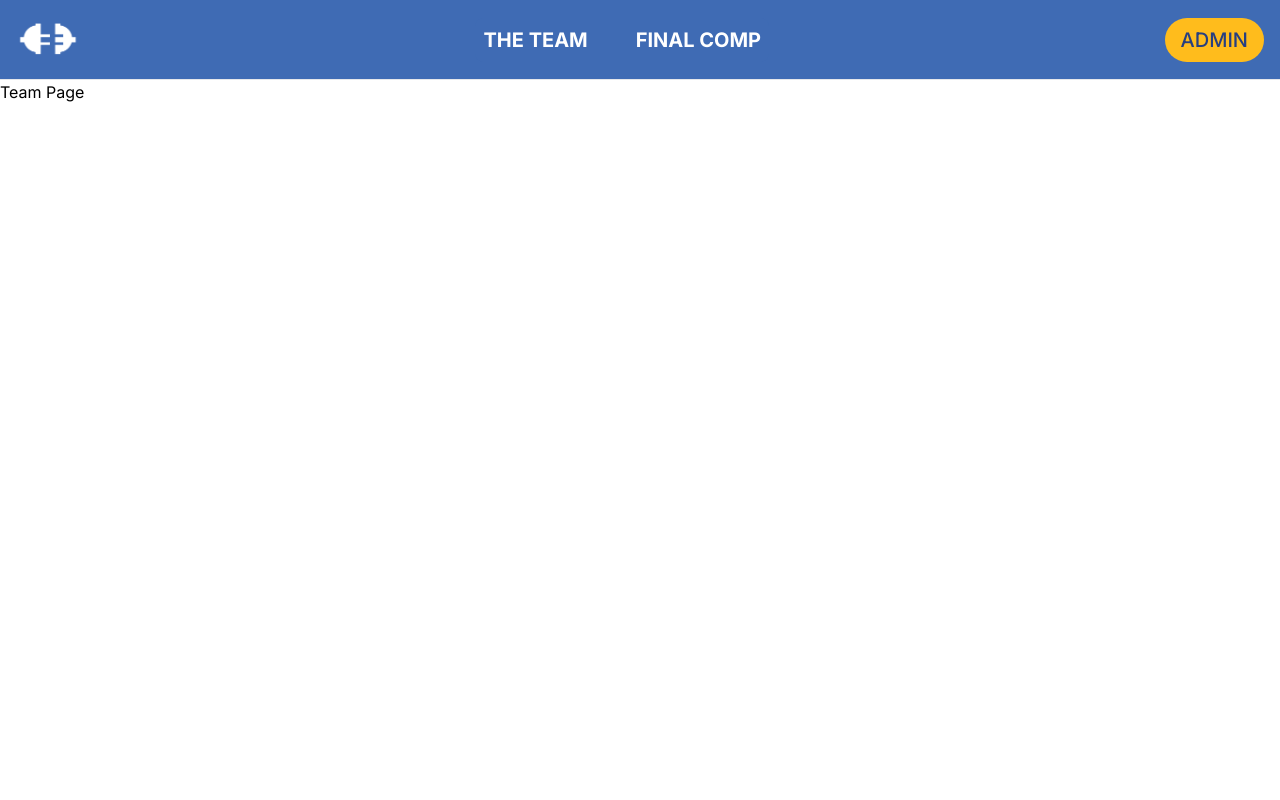
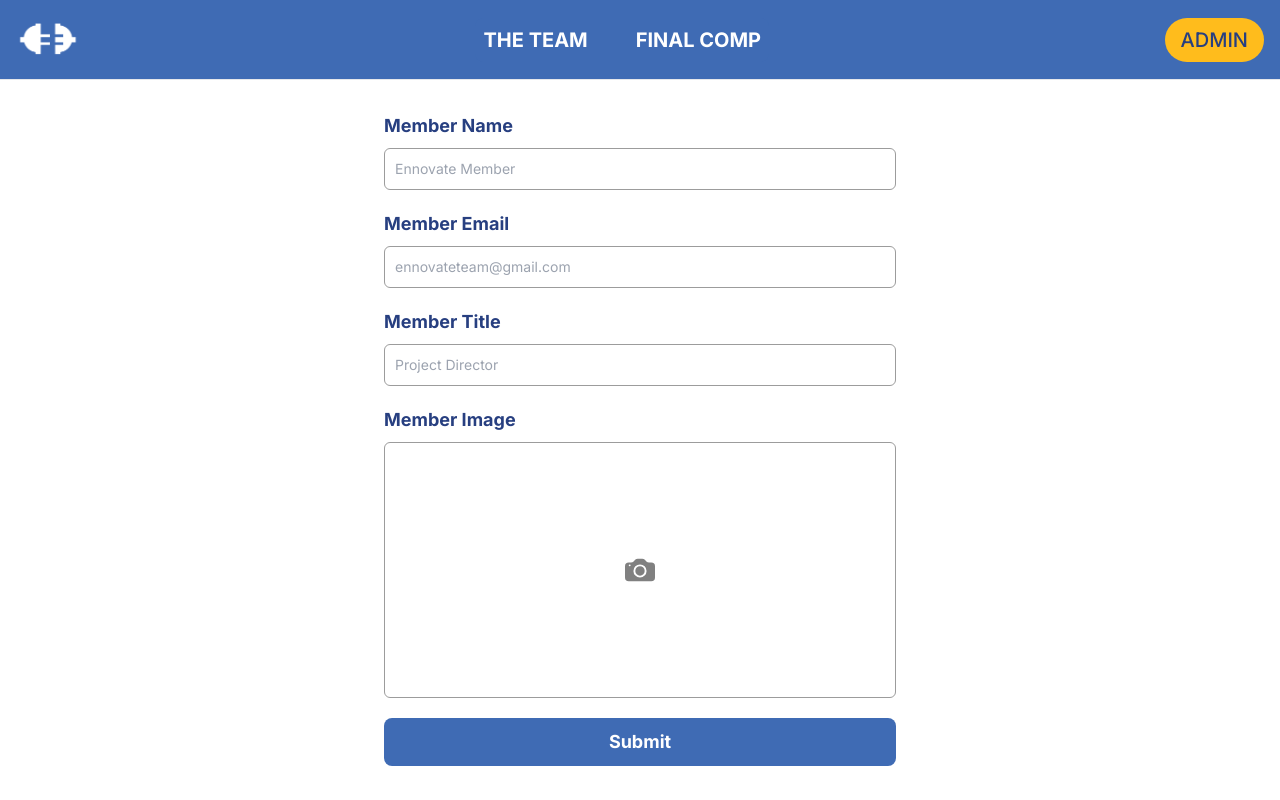
Before and after one commit to briannval/Ennovate-Portal-2024, a Next.js app: page /admin/team in a window 1280 px wide. Built offline with nearby package versions, Linux system fonts and the light colour scheme.

Commit message:
Created form in admin to add new team member

```diff
--- a/package.json
+++ b/package.json
@@ -9,11 +9,15 @@
     "lint": "next lint"
   },
   "dependencies": {
+    "@hookform/resolvers": "^3.9.0",
     "mongoose": "^8.5.2",
     "next": "14.2.5",
     "react": "^18",
     "react-dom": "^18",
-    "use-debounce": "^10.0.2"
+    "react-dropzone": "^14.2.3",
+    "react-hook-form": "^7.52.2",
+    "use-debounce": "^10.0.2",
+    "zod": "^3.23.8"
   },
   "devDependencies": {
     "@types/node": "^20",
--- a/src/app/(pages)/(protected)/admin/team/page.tsx
+++ b/src/app/(pages)/(protected)/admin/team/page.tsx
@@ -1,3 +1,147 @@
+"use client";
+
+import { zodResolver } from "@hookform/resolvers/zod";
+import { useCallback, useState } from "react";
+import { useDropzone } from "react-dropzone";
+import { useForm } from "react-hook-form";
+import { z } from "zod";
+
+const teamMemberSchema = z.object({
+  name: z.string().min(1, "Name is required"),
+  email: z.string().email("Invalid email address"),
+  title: z.string().min(1, "Title is required"),
+  image: z.string().min(1, "Image is required"),
+});
+
+type TeamMemberFormData = z.infer<typeof teamMemberSchema>;
+
 export default function Comp() {
-  return <h1>Team Page</h1>;
+  const [imagePreview, setImagePreview] = useState<string | null>(null);
+
+  const {
+    register,
+    handleSubmit,
+    setValue,
+    formState: { errors },
+  } = useForm<TeamMemberFormData>({
+    resolver: zodResolver(teamMemberSchema),
+  });
+
+  const onDrop = useCallback(
+    (acceptedFiles: File[]) => {
+      const reader = new FileReader();
+      reader.onload = () => {
+        const base64 = reader.result as string;
+        setValue("image", base64, { shouldValidate: true });
+        setImagePreview(base64);
+      };
+      reader.readAsDataURL(acceptedFiles[acceptedFiles.length - 1]);
+    },
+    [setValue]
+  );
+
+  const { getRootProps, getInputProps } = useDropzone({ onDrop });
+
+  const onSubmit = async (data: TeamMemberFormData) => {
+    console.log(data);
+  };
+
+  const CameraIcon = () => (
+    <svg
+      xmlns="http://www.w3.org/2000/svg"
+      width="30"
+      height="30"
+      fill="gray"
+      className="bi bi-camera-fill"
+      viewBox="0 0 16 16"
+    >
+      <path d="M10.5 8.5a2.5 2.5 0 1 1-5 0 2.5 2.5 0 0 1 5 0" />
+      <path d="M2 4a2 2 0 0 0-2 2v6a2 2 0 0 0 2 2h12a2 2 0 0 0 2-2V6a2 2 0 0 0-2-2h-1.172a2 2 0 0 1-1.414-.586l-.828-.828A2 2 0 0 0 9.172 2H6.828a2 2 0 0 0-1.414.586l-.828.828A2 2 0 0 1 3.172 4zm.5 2a.5.5 0 1 1 0-1 .5.5 0 0 1 0 1m9 2.5a3.5 3.5 0 1 1-7 0 3.5 3.5 0 0 1 7 0" />
+    </svg>
+  );
+
+  return (
+    <form onSubmit={handleSubmit(onSubmit)} className="max-w-xl mx-auto p-8">
+      <div className="mb-5">
+        <label
+          htmlFor="name"
+          className="block mb-2 text-lg font-bold text-ennovate-dark-blue dark:text-white"
+        >
+          Member Name
+        </label>
+        <input
+          id="name"
+          {...register("name")}
+          className={`bg-white border ${
+            errors.name ? "border-red-500" : "border-ennovate-gray"
+          } text-ennovate-main text-sm rounded-md focus:ring-blue-500 focus:border-ennovate-main block w-full p-2.5`}
+          placeholder="Ennovate Member"
+        />
+      </div>
+      <div className="mb-5">
+        <label
+          htmlFor="email"
+          className="block mb-2 text-lg font-bold text-ennovate-dark-blue dark:text-white"
+        >
+          Member Email
+        </label>
+        <input
+          type="email"
+          id="email"
+          {...register("email")}
+          className={`bg-white border ${
+            errors.email ? "border-red-500" : "border-ennovate-gray"
+          } text-ennovate-main text-sm rounded-md focus:ring-blue-500 focus:border-ennovate-main block w-full p-2.5`}
+          placeholder="ennovateteam@gmail.com"
+        />
+      </div>
+      <div className="mb-5">
+        <label
+          htmlFor="title"
+          className="block mb-2 text-lg font-bold text-ennovate-dark-blue dark:text-white"
+        >
+          Member Title
+        </label>
+        <input
+          id="title"
+          {...register("title")}
+          className={`bg-white border ${
+            errors.title ? "border-red-500" : "border-ennovate-gray"
+          } text-ennovate-main text-sm rounded-md focus:ring-blue-500 focus:border-ennovate-main block w-full p-2.5`}
+          placeholder="Project Director"
+        />
+      </div>
+      <div className="mb-5">
+        <label
+          htmlFor="image"
+          className="block mb-2 text-lg font-bold text-ennovate-dark-blue dark:text-white"
+        >
+          Member Image
+        </label>
+        <div
+          {...getRootProps()}
+          className={`bg-white border ${
+            errors.image ? "border-red-500" : "border-ennovate-gray"
+          } text-ennovate-main text-sm rounded-md focus:ring-blue-500 focus:border-ennovate-main block w-full h-64 flex items-center justify-center cursor-pointer`}
+        >
+          <input {...getInputProps()} />
+          {imagePreview ? (
+            <img
+              src={imagePreview}
+              alt="Preview"
+              className="h-full w-full object-contain rounded-md"
+            />
+          ) : (
+            <CameraIcon />
+          )}
+        </div>
+      </div>
+      <button
+        type="submit"
+        className="text-white text-lg font-bold bg-ennovate-main rounded-lg w-full px-5 py-2.5 text-center"
+      >
+        Submit
+      </button>
+    </form>
+  );
 }
```
Also changed, not shown: 1 other file (tests, documents, lock files or other folders).
